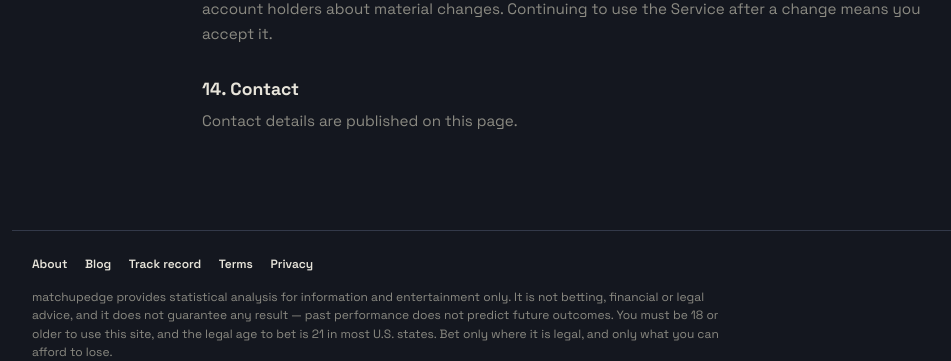
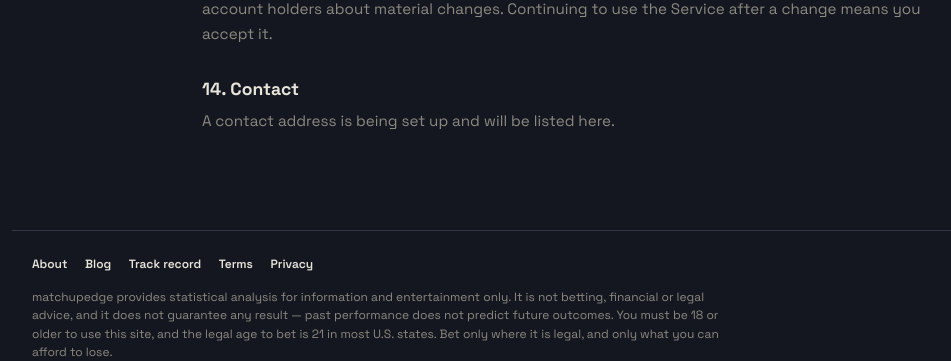
Before and after one commit to Darko2805/nba-prop-analyzer, a Flask app: page /terms in a window 1280 px wide. Shown: the part 2594-2955 px from the top of the page, without its empty margins (78-1029 px from the left). Run offline with Flask 3, Linux system fonts and the light colour scheme.

Commit message:
fix: make the pre-launch contact placeholder on legal pages accurate
With LEGAL_CONTACT_EMAIL unset, /privacy and /terms said contact details
"are published on this page", which wasn't true. Now says an address is
being set up and will be listed there. Behavior is unchanged once the
env var is set.

Co-Authored-By: Claude Sonnet 5.5 <noreply@anthropic.com>

```diff
--- a/nba_prop_analyzer/web/templates/privacy.html
+++ b/nba_prop_analyzer/web/templates/privacy.html
@@ -54,5 +54,5 @@
 <p>We will post changes here with a new version number, and tell account holders about material changes.</p>
 
 <h2>12. Contact</h2>
-<p>{% if legal.contact_email %}<a href="mailto:{{ legal.contact_email }}">{{ legal.contact_email }}</a>{% else %}Contact details are published on this page.{% endif %}</p>
+<p>{% if legal.contact_email %}<a href="mailto:{{ legal.contact_email }}">{{ legal.contact_email }}</a>{% else %}A contact address is being set up and will be listed here.{% endif %}</p>
 {% endblock %}
--- a/nba_prop_analyzer/web/templates/terms.html
+++ b/nba_prop_analyzer/web/templates/terms.html
@@ -61,5 +61,5 @@
 <p>We may update these Terms. We will post the new version here with a new version number and tell account holders about material changes. Continuing to use the Service after a change means you accept it.</p>
 
 <h2>14. Contact</h2>
-<p>{% if legal.contact_email %}<a href="mailto:{{ legal.contact_email }}">{{ legal.contact_email }}</a>{% else %}Contact details are published on this page.{% endif %}</p>
+<p>{% if legal.contact_email %}<a href="mailto:{{ legal.contact_email }}">{{ legal.contact_email }}</a>{% else %}A contact address is being set up and will be listed here.{% endif %}</p>
 {% endblock %}
```
